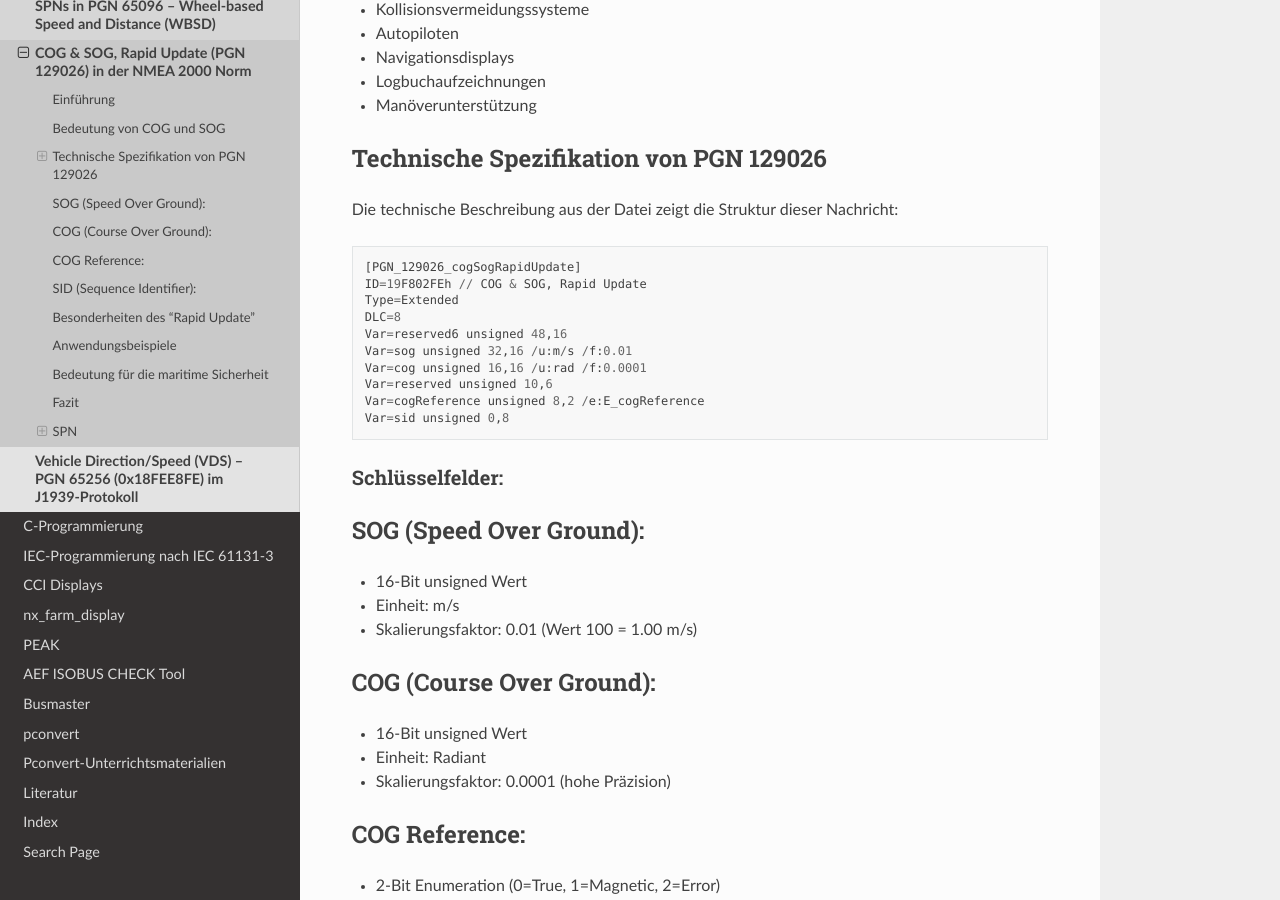
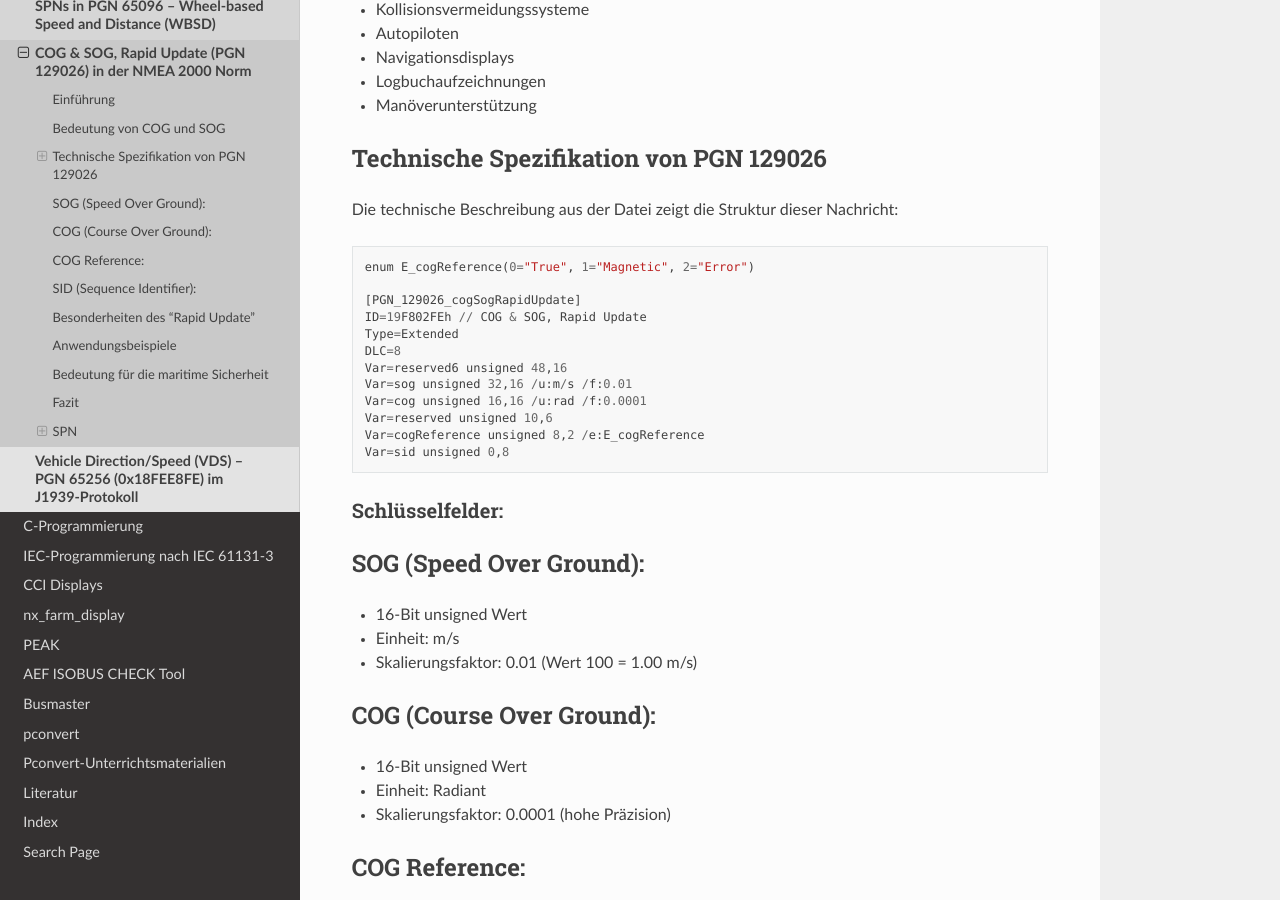
Before and after one commit to Meisterschulen-am-Ostbahnhof-Munchen/ISOBUS-other-docs, a Sphinx documentation site: the page built from docs/PGN/PGN_129026.md, in a window 1280 px wide and 900 px high, scrolled down 695 px. Built offline with Sphinx 7.4.7 and the Read the Docs theme 3.1.0, drawn with Linux system fonts in a browser that asks for light colours.

Commit message:
Update PGN_129026.md

````diff
--- a/docs/PGN/PGN_129026.md
+++ b/docs/PGN/PGN_129026.md
@@ -19,6 +19,8 @@ Diese Werte sind essenziell für:
 Die technische Beschreibung aus der Datei zeigt die Struktur dieser Nachricht:
 
 ```
+enum E_cogReference(0="True", 1="Magnetic", 2="Error")
+
 [PGN_129026_cogSogRapidUpdate]
 ID=19F802FEh // COG & SOG, Rapid Update
 Type=Extended
````
